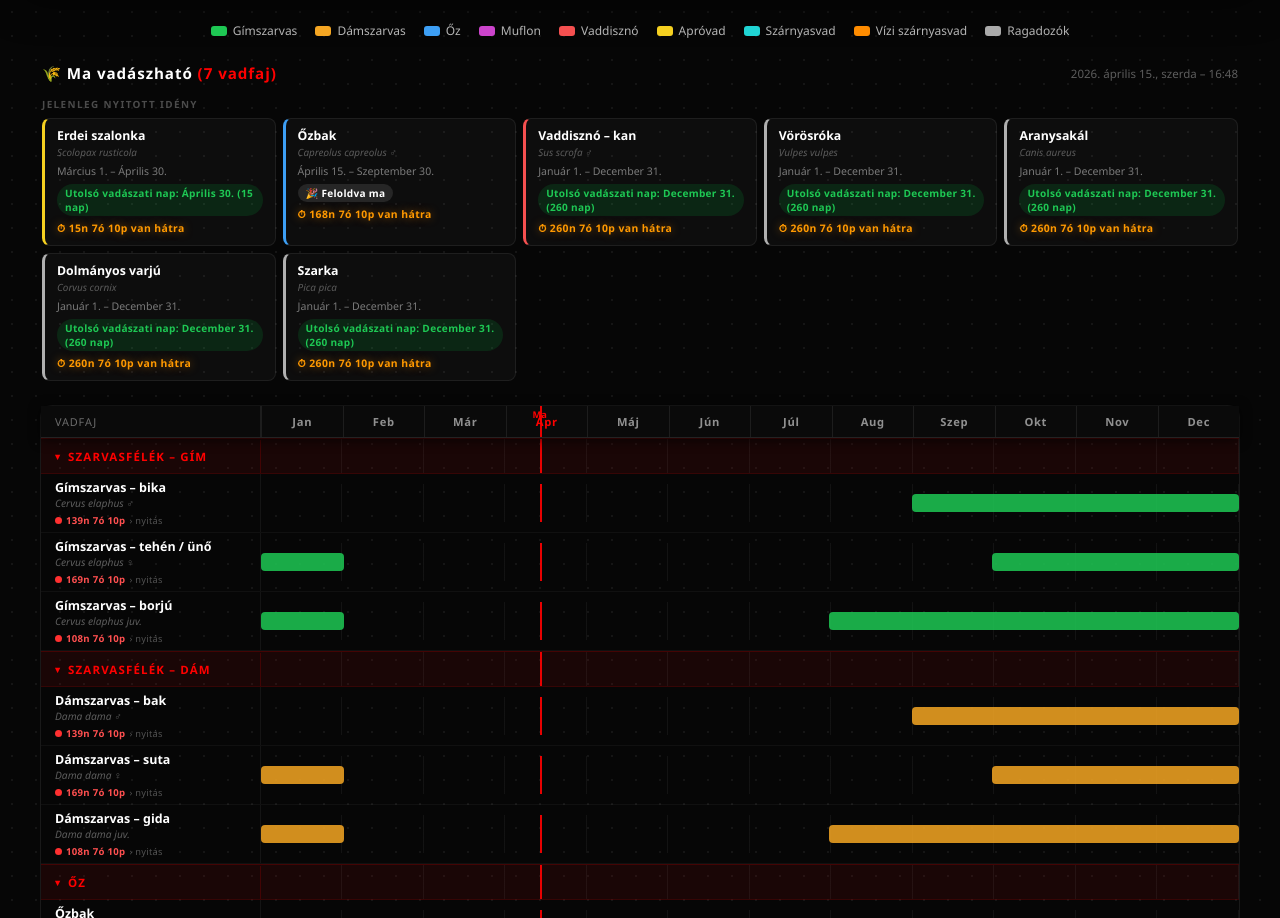
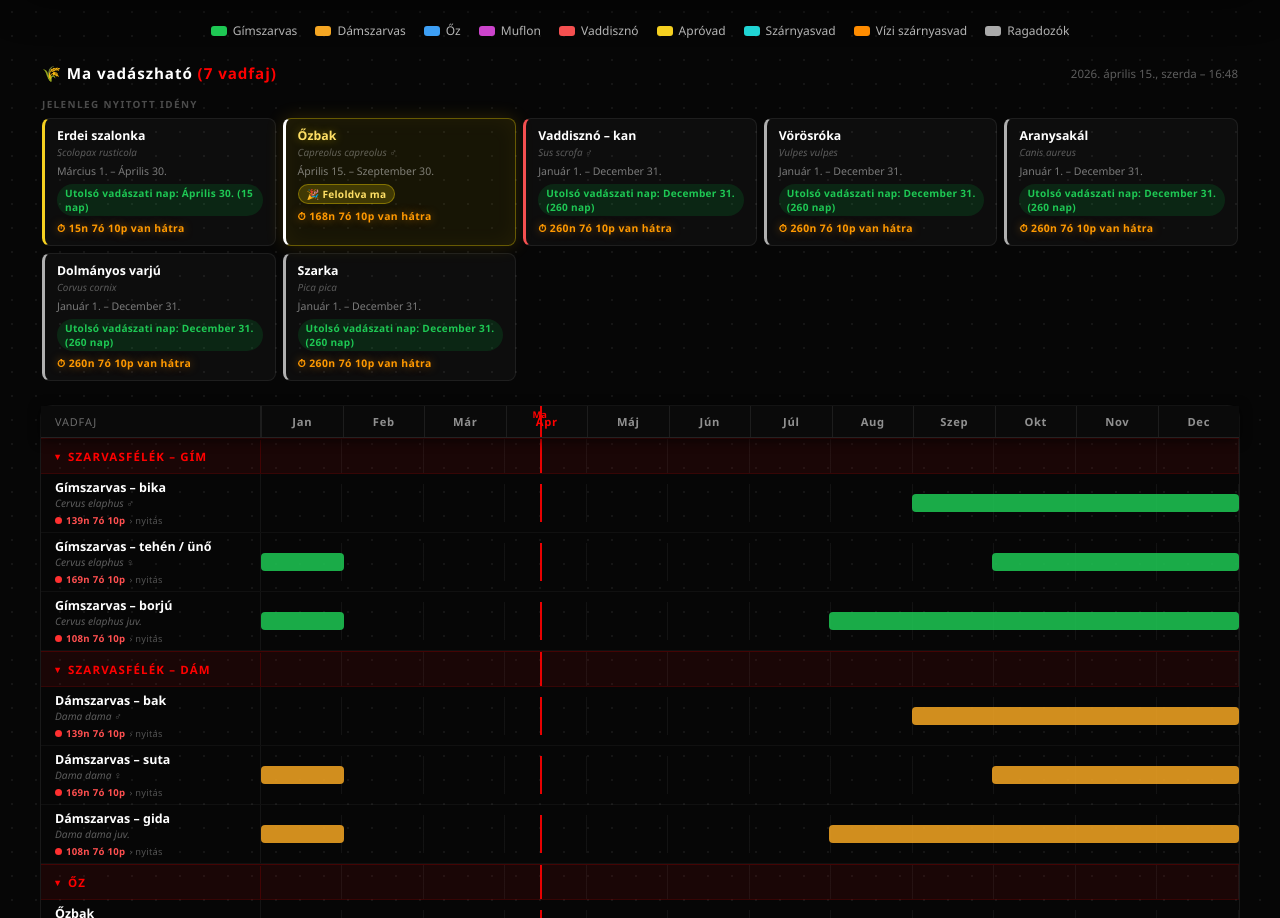
Before and after one commit to koltainorbert/tt1, a plain HTML site: page vadaszati-ideny-2026.html in a window 1280 px wide. Shown: the part 1152-2070 px from the top of the page. Drawn offline with Linux system fonts and the light colour scheme.

Commit message:
Auto_2026.04.15_16.48

```diff
--- a/vadaszati-ideny-2026.html
+++ b/vadaszati-ideny-2026.html
@@ -714,6 +714,19 @@
       border-radius:8px;
       padding:9px 12px 10px;
     }
+    .tp-card--new{
+      background:rgba(255,220,0,.07);
+      border-color:rgba(255,220,0,.35);
+      border-left-color:inherit !important;
+      box-shadow:0 0 16px rgba(255,200,0,.12),inset 0 0 20px rgba(255,200,0,.04);
+      animation:tp-new-pulse 2s ease-in-out infinite;
+    }
+    @keyframes tp-new-pulse{
+      0%,100%{box-shadow:0 0 16px rgba(255,200,0,.12),inset 0 0 20px rgba(255,200,0,.04);}
+      50%{box-shadow:0 0 28px rgba(255,200,0,.28),inset 0 0 30px rgba(255,200,0,.09);}
+    }
+    .tp-card--new .tp-card-name{color:#ffe066;text-shadow:0 0 10px rgba(255,220,0,.4);}
+    .b-new{background:rgba(255,220,0,.18);color:#ffe066;border:1px solid rgba(255,220,0,.35);}
     .tp-card-name{font-size:.77rem;font-weight:700;color:#fff;line-height:1.3}
     .tp-card-sub{font-size:.62rem;color:rgba(255,255,255,.32);font-style:italic;margin-top:1px}
     .tp-card-range{font-size:.66rem;color:rgba(255,255,255,.45);margin-top:5px}
@@ -725,7 +738,6 @@
     .b-ok{background:rgba(0,180,60,.15);color:#1ec854}
     .b-warn{background:rgba(255,165,0,.18);color:#f5a623}
     .b-urgent{background:rgba(255,50,50,.2);color:#ff6060}
-    .b-new{background:rgba(255,255,255,.1);color:#fff}
     .b-soon{background:rgba(255,255,255,.06);color:rgba(255,255,255,.45)}
     .tp-empty{font-size:.78rem;color:rgba(255,255,255,.28);padding:12px 0}
     .tp-cd{
@@ -1410,7 +1422,7 @@ function buildTodayPanel(){
       else if(a.daysLeft<=14){bc='b-warn';bt=`Még ${a.daysLeft} nap – Utolsó vadászati nap: ${a.closing}`;}
       else{bc='b-ok';bt=`Utolsó vadászati nap: ${a.closing} (${a.daysLeft} nap)`;}
       const card=document.createElement('div');
-      card.className='tp-card';
+      card.className='tp-card'+(a.isNew?' tp-card--new':'');
       card.style.borderLeftColor=a.color;
       card.innerHTML=`<div class="tp-card-name">${a.name}</div><div class="tp-card-sub">${a.sub}</div><div class="tp-card-range">${a.range}</div><span class="tp-badge ${bc}">${bt}</span><div class="tp-cd"></div>`;
       const cdEl=card.querySelector('.tp-cd');
@@ -1442,6 +1454,7 @@ function buildTodayPanel(){
     }
     panel.appendChild(grid2);
   }
+  updateTPCountdowns();
 }
 buildTodayPanel();
 
```
